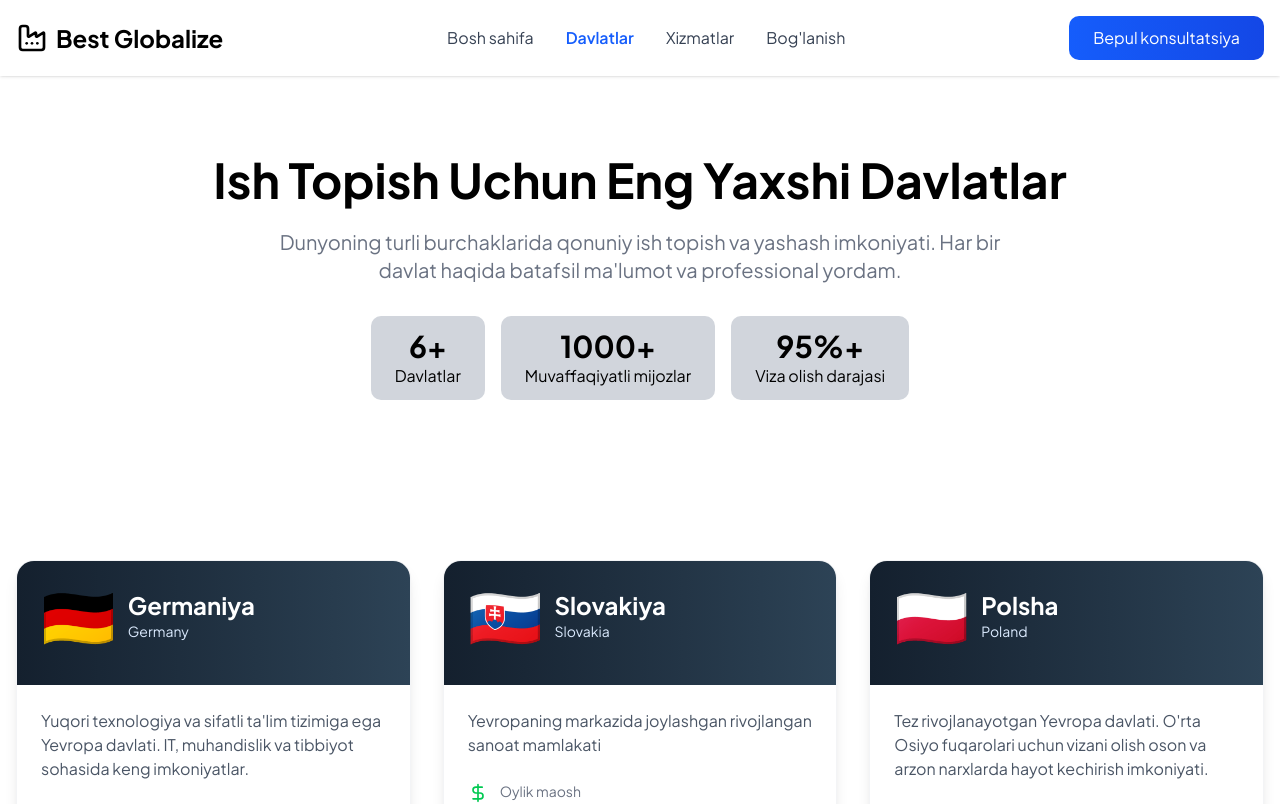
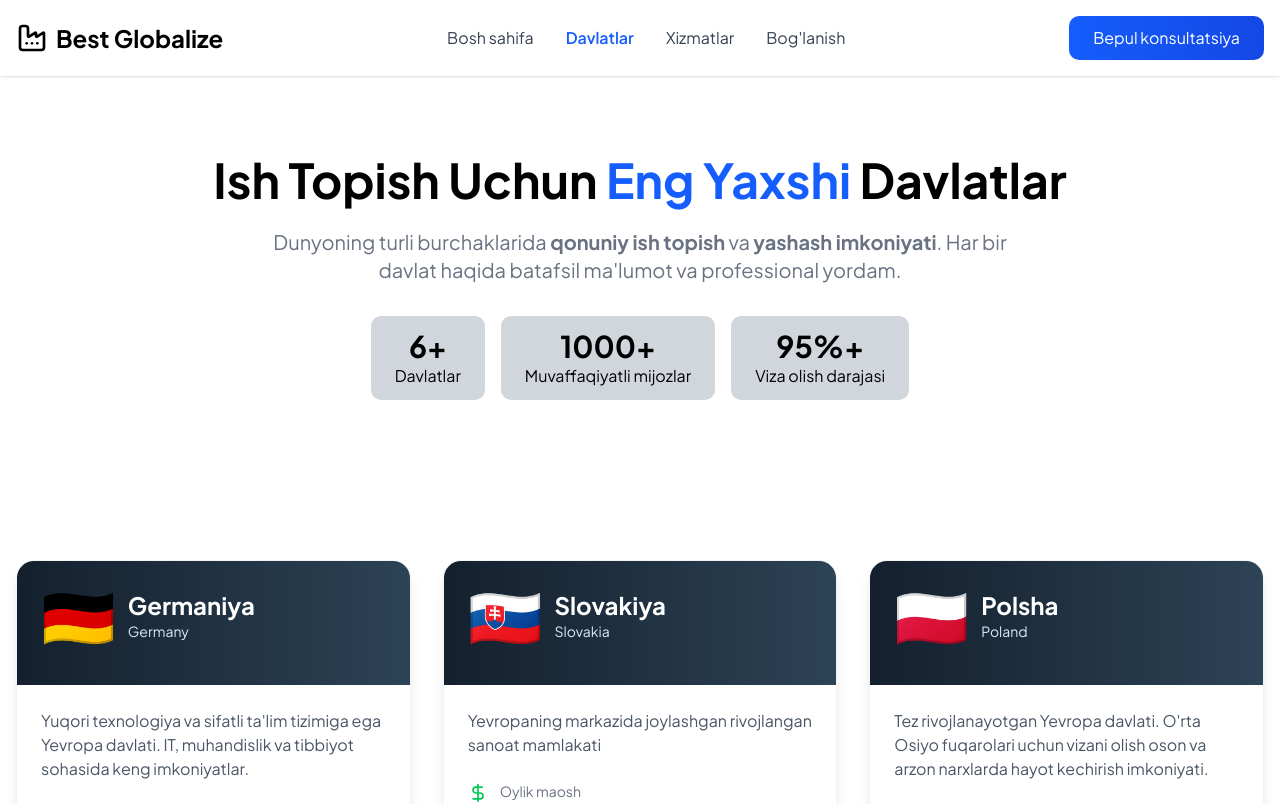
Before and after one commit to islome/migration, a Next.js app: page /countries in a window 1280 px wide. Shown: the top 804 px of the page. Built offline with nearby package versions, Linux system fonts and the light colour scheme.

Commit message:
new animation for country

```diff
--- a/app/countries/page.tsx
+++ b/app/countries/page.tsx
@@ -65,15 +65,31 @@ export default function CountriesPage() {
       <section className="bg-white text-black py-20">
         <div className="container mx-auto px-4 text-center">
           <h1 className="text-5xl font-bold mb-6">
-            Ish Topish Uchun Eng Yaxshi Davlatlar
+            Ish Topish Uchun{" "}
+            <span
+              style={{
+                animation:
+                  "fadeSlideUp 0.7s cubic-bezier(0.22, 1, 0.36, 1) 0.1s both",
+              }}
+              className="bg-blue-600 bg-clip-text text-transparent"
+            >
+              Eng Yaxshi
+            </span>{" "}
+            Davlatlar
           </h1>
-          <p className="text-xl text-gray-500 max-w-3xl mx-auto mb-8">
-            Dunyoning turli burchaklarida qonuniy ish topish va yashash
-            imkoniyati. Har bir davlat haqida batafsil ma'lumot va professional
-            yordam.
+          <p
+            style={{
+              animation:
+                "fadeSlideUp 0.7s cubic-bezier(0.22, 1, 0.36, 1) 0.3s both",
+            }}
+            className="text-xl text-gray-500 max-w-3xl mx-auto mb-8"
+          >
+            Dunyoning turli burchaklarida <strong>qonuniy ish topish</strong> va{" "}
+            <strong>yashash imkoniyati</strong>. Har bir davlat haqida batafsil
+            ma'lumot va professional yordam.
           </p>
 
-          <div className="flex flex-wrap justify-center gap-4 mt-8">
+          <div className="flex flex-wrap justify-center gap-4 mt-8 animate-div">
             <div className="bg-gray-300 backdrop-blur-sm rounded-lg px-6 py-3">
               <p className="text-3xl font-bold">{countries.length}+</p>
               <p className="text-black">Davlatlar</p>
```
